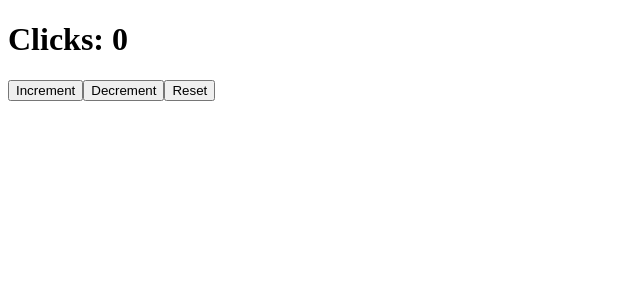
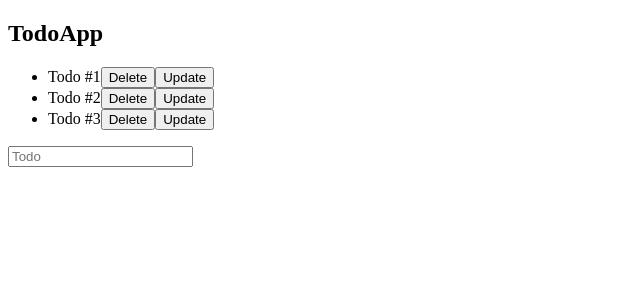
Before and after one commit to desarrollocml/use_reducer, a React (Create React App) app: page / in a window 1280 px wide. Shown: the top 300 px of the page, without its empty margins (0-640 px from the left). Built offline with nearby package versions, Linux system fonts and the light colour scheme.

Commit message:
app de todos

```diff
--- a/src/App.js
+++ b/src/App.js
@@ -1,9 +1,11 @@
-import CounterApp from "./CounterApp";
+//import CounterApp from "./CounterApp";
+import TodoApp from "./TodoApp";
 
 function App() {
   return (
     <div>
-      <CounterApp></CounterApp>
+      {/* <CounterApp></CounterApp> */}
+      <TodoApp></TodoApp>
     </div>
   );
 }
--- /dev/null
+++ b/src/TodoApp.js
@@ -0,0 +1,85 @@
+import { useReducer, useState } from "react";
+
+const types = {
+  add: "add",
+  update: "update",
+  delete: "delete",
+};
+
+const initialTodos = [
+  { id: 1, title: "Todo #1" },
+  { id: 2, title: "Todo #2" },
+  { id: 3, title: "Todo #3" },
+];
+const reducer = (state, action) => {
+  switch (action.type) {
+    case types.delete:
+      return state.filter((todo) => todo.id !== action.payload);
+
+    case types.add:
+      return [...state, action.payload];
+
+    case types.update: {
+      const todoEdit = action.payload;
+      return state.map(todo => todo.id === todoEdit.id ? todoEdit : todo);
+    }
+
+    default:
+      return state;
+  }
+};
+
+export default function TodoApp() {
+  const [todos, dispatch] = useReducer(reducer, initialTodos);
+  const [text, setText] = useState("");
+
+  const handleSubmit = (e) => {
+    e.preventDefault();
+    const newTodo = { id: Date.now(), title: text };
+
+    dispatch({
+      type: types.add,
+      payload: newTodo,
+    });
+  };
+
+  return (
+    <div>
+      <h2>TodoApp</h2>
+      <ul>
+        {todos.map((todo) => (
+          <li key={todo.id}>
+            {todo.title}
+            <button
+              onClick={() =>
+                dispatch({
+                  type: types.delete,
+                  payload: todo.id,
+                })
+              }
+            >
+              Delete
+            </button>
+            <button
+              onClick={() =>
+                dispatch({
+                  type: types.update,
+                  payload: { ...todo, title: text },
+                })
+              }
+            >
+              Update
+            </button>
+          </li>
+        ))}
+      </ul>
+      <form onSubmit={handleSubmit}>
+        <input
+          placeholder="Todo"
+          value={text}
+          onChange={(e) => setText(e.target.value)}
+        />
+      </form>
+    </div>
+  );
+}
```
